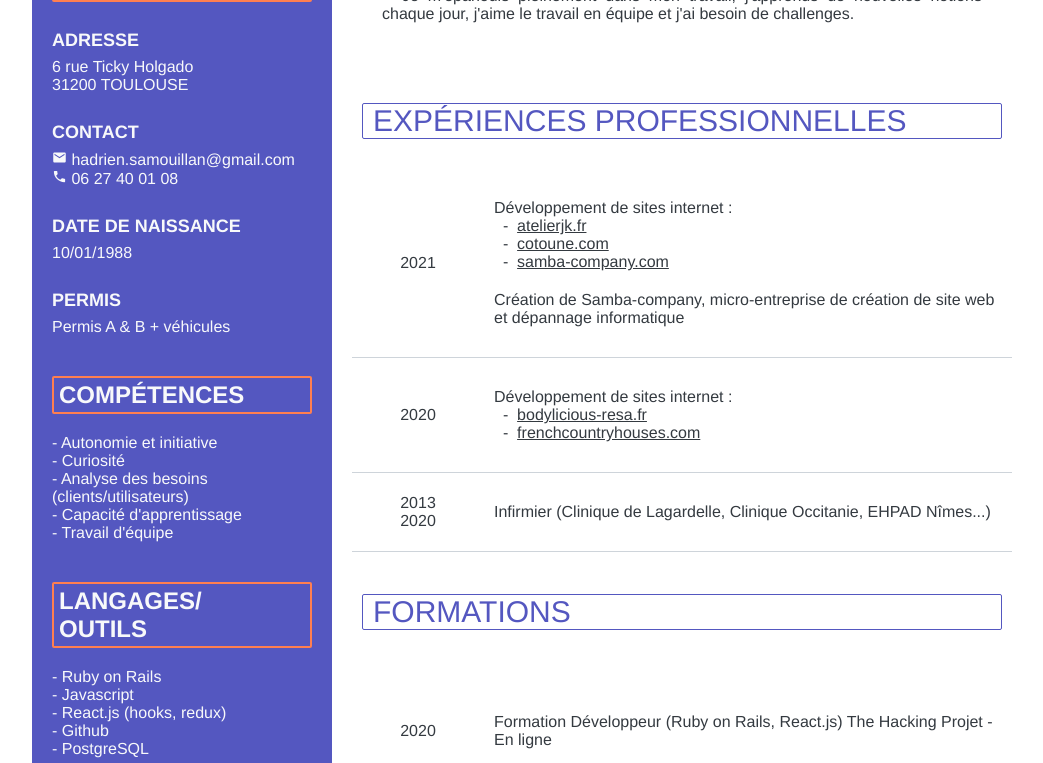
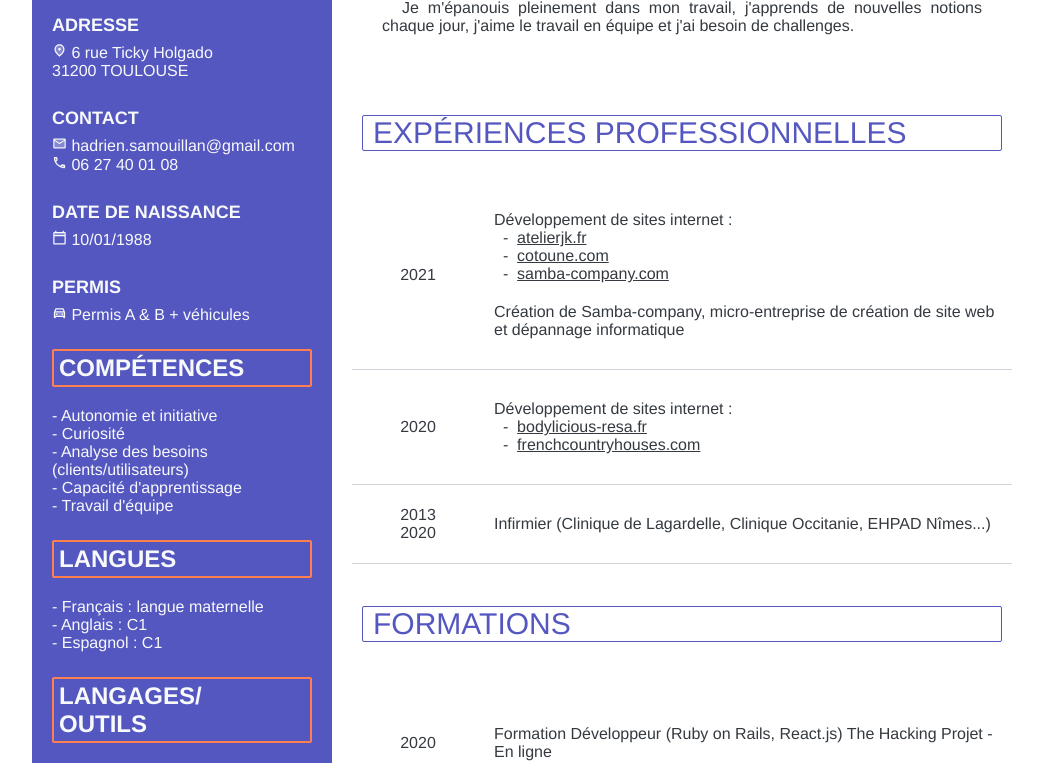
Before and after one commit to DoubleLama/samba-company, a React (Create React App) app in the folder client/: page /cv in a window 1280 px wide. Shown: the part 360-1123 px from the top of the page, without its empty margins (108-1151 px from the left). Built offline with nearby package versions, Linux system fonts and the light colour scheme; no server answers.

Commit message:
update css for print cv page on prod

```diff
--- a/client/src/Components/CV/CV.jsx
+++ b/client/src/Components/CV/CV.jsx
@@ -1,5 +1,11 @@
 import React from 'react'
-import { Phone, Mail } from '@material-ui/icons'
+import {
+  PlaceTwoTone,
+  MailTwoTone,
+  PhoneTwoTone,
+  CalendarTodayTwoTone,
+  DirectionsCarTwoTone,
+} from '@material-ui/icons'
 import hadrien from '../../assets/images/hadrien.jpg'
 
 export const CV = () => {
@@ -14,14 +20,14 @@ export const CV = () => {
           <div className='profil__table--content'>
             <h3 className='profil__table--content-title'>ADRESSE</h3>
             <p>
-              6 rue Ticky Holgado <br />
+              <PlaceTwoTone /> 6 rue Ticky Holgado <br />
               31200 TOULOUSE
             </p>
           </div>
           <div className='profil__table--content'>
             <h3 className='profil__table--content-title'>CONTACT</h3>
             <p>
-              <Mail />
+              <MailTwoTone />
               <a
                 className='profil__table--content-link'
                 href='mailto:hadrien.samouillan@gmail.com'
@@ -30,7 +36,7 @@ export const CV = () => {
               </a>
             </p>
             <p>
-              <Phone />
+              <PhoneTwoTone />
               <a
                 className='profil__table--content-link'
                 href='tel:+33627400108'
@@ -41,11 +47,15 @@ export const CV = () => {
           </div>
           <div className='profil__table--content'>
             <h3 className='profil__table--content-title'>DATE DE NAISSANCE</h3>
-            <p>10/01/1988</p>
+            <p>
+              <CalendarTodayTwoTone /> 10/01/1988
+            </p>
           </div>
           <div className='profil__table--content'>
             <h3 className='profil__table--content-title'>PERMIS</h3>
-            <p>Permis A & B + véhicules</p>
+            <p>
+              <DirectionsCarTwoTone /> Permis A & B + véhicules
+            </p>
           </div>
         </div>
         <div className='abilities__table'>
@@ -59,6 +69,14 @@ export const CV = () => {
           </div>
         </div>
         <div className='abilities__table'>
+          <h2 className='abilities__table--title'>LANGUES</h2>
+          <div className='hobbies__table--content'>
+            <p>- Français : langue maternelle</p>
+            <p>- Anglais : C1</p>
+            <p>- Espagnol : C1</p>
+          </div>
+        </div>
+        <div className='abilities__table'>
           <h2 className='abilities__table--title'>
             LANGAGES/
             <br />
@@ -66,12 +84,11 @@ export const CV = () => {
           </h2>
           <div className='hobbies__table--content'>
             <p>
-              - Ruby on Rails
-              <br />- Javascript
-              <br />- React.js (hooks, redux)
-              <br />- Github
+              - Ruby, Ruby on Rails
+              <br />- HTML, CSS (Sass)
+              <br />- Javascript, React.js (hooks, redux)
+              <br />- Git
               <br />- PostgreSQL
-              <br />{' '}
             </p>
           </div>
         </div>
--- a/client/src/style/_cv.scss
+++ b/client/src/style/_cv.scss
@@ -19,7 +19,7 @@
     }
 
     &__table {
-      margin-top: 2rem;
+      margin-top: 0.5rem;
       padding: 0 2rem;
 
       &--title {
--- a/client/src/style/_variables.scss
+++ b/client/src/style/_variables.scss
@@ -1,3 +1,14 @@
+@page {
+  size: A4;
+  margin: 0;
+}
+@media print {
+  html, body {
+    width: 210mm;
+    height: 297mm;
+  }
+}
+
 // Color system
 $white:    #fff !default;
 $gray-100: #f8f9fa !default;
```
